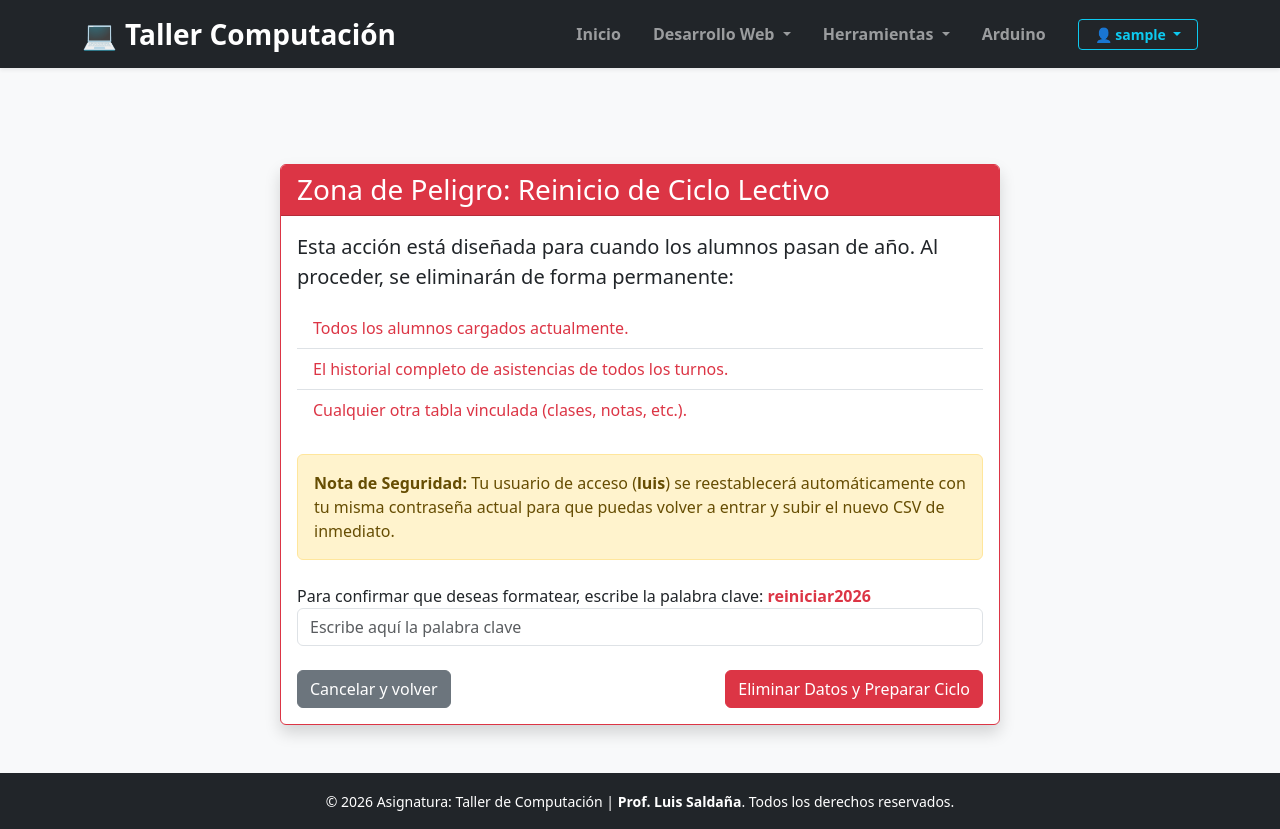
After one commit to profeluissaldana/MipaginaWebTaller, a Flask app: page /docente/reiniciar_ciclo in a window 1280 px wide. The commit adds this page. Run offline with Flask 3, Linux system fonts and the light colour scheme; the visitor is signed in with stand-in values (Sample User, id 1).

Commit message:
Modulo completo de reinicio de ciclo lectivo y solucion 404

```diff
--- a/app.py
+++ b/app.py
@@ -106,7 +106,7 @@ class Asistencia(db.Model):
             diferencia = self.hora_salida - self.hora_entrada
             minutos_totales = int(diferencia.total_seconds() / 60)
             horas = minutos_totales // 60
-            minutos = minutos_totales % 60
+            minutos = minutes_totales = minutos_totales % 60
             return f"{horas}h {minutos}m"
         return "En el taller"
 
@@ -604,19 +604,19 @@ def exportar_pdf():
     style_titulo = ParagraphStyle(name='TituloDoc', parent=styles['Heading1'], fontSize=16, leading=20, textColor=colors.HexColor("#1F4E78"), alignment=1, spaceAfter=15)
     style_sub = ParagraphStyle(name='SubDoc', parent=styles['Normal'], fontSize=10, leading=14, textColor=colors.HexColor("#555555"), alignment=1, spaceAfter=20)
     style_celda = ParagraphStyle(name='CeldaTabla', parent=styles['Normal'], fontSize=9, leading=11)
-    style_cab_tabla = ParagraphStyle(name='CabTabla', parent=styles['Normal'], fontSize=9, leading=11, fontName="Helvetica-Bold", textColor=colors.white)
+    style_cb_tabla = ParagraphStyle(name='CabTabla', parent=styles['Normal'], fontSize=9, leading=11, fontName="Helvetica-Bold", textColor=colors.white)
 
     story.append(Paragraph("<b>REGISTRO OFICIAL DE ASISTENCIAS</b>", style_titulo))
     story.append(Paragraph(f"Reporte emitido el: {datetime.now().strftime('%d/%m/%Y %H:%M')} | Taller de Computación", style_sub))
     story.append(Spacer(1, 10))
 
     tabla_datos = [[
-        Paragraph("Fecha", style_cab_tabla),
-        Paragraph("Trim.", style_cab_tabla),
-        Paragraph("Alumno", style_cab_tabla),
-        Paragraph("DNI", style_cab_tabla),
-        Paragraph("Est.", style_cab_tabla),
-        Paragraph("Observaciones", style_cab_tabla)
+        Paragraph("Fecha", style_cb_tabla),
+        Paragraph("Trim.", style_cb_tabla),
+        Paragraph("Alumno", style_cb_tabla),
+        Paragraph("DNI", style_cb_tabla),
+        Paragraph("Est.", style_cb_tabla),
+        Paragraph("Observaciones", style_cb_tabla)
     ]]
 
     mapa_estados = {'P': 'Presente', 'A': 'Ausente', 'T': 'Tarde', 'J': 'Justificado'}
@@ -756,15 +756,24 @@ def eliminar_alumno(id):
         flash(f'No se pudo eliminar al alumno: {str(e)}', 'danger')
 
     return redirect(url_for('ver_grupos', turno_id=turno_previo))
+
+
 # =========================================================================
-# RUTAS DE CONTENIDOS ESTÁTICOS INFORMATIVOS (AHORA PROTEGIDAS)
+# RUTA RAÍZ PRINCIPAL / INICIO (AGREGADA PARA EVITAR EL ERROR 404)
 # =========================================================================
-
 @app.route('/')
 def inicio():
     if not usuario_autenticado():
         return redirect(url_for('login'))
-    return render_template('inicio.html')
+
+    # Agregamos esto para que la pantalla de inicio pueda dibujar las comisiones
+    turnos = Turno.query.all()
+    return render_template('inicio.html', turnos=turnos)
+
+
+# =========================================================================
+# RUTAS DE CONTENIDOS ESTÁTICOS INFORMATIVOS (PROTEGIDAS)
+# =========================================================================
 
 @app.route('/Ofimatica')
 def ofimatica():
@@ -813,6 +822,75 @@ def servidorRender():
 
 
 # =========================================================================
+# PANEL DOCENTE: REINICIO DE CICLO LECTIVO (BORRADO SEGURO DESDE EL PANEL)
+# =========================================================================
+@app.route('/docente/reiniciar_ciclo', methods=['GET', 'POST'])
+def reiniciar_ciclo():
+    if not session.get('is_admin'):
+        flash('Acceso denegado. Solo el administrador puede realizar esta acción.', 'danger')
+        return redirect(url_for('login'))
+
+    if request.method == 'POST':
+        confirmacion = request.form.get('confirmacion', '').strip().lower()
+
+        if confirmacion == 'reiniciar2026':
+            try:
+                docente_actual = Alumno.query.filter_by(usuario='luis').first()
+
+                # Resguardo seguro de tus credenciales
+                if docente_actual:
+                    datos_luis = {
+                        'usuario': docente_actual.usuario,
+                        'contrasena': docente_actual.contrasena,
+                        'email': docente_actual.email,
+                        'dni': docente_actual.dni,
+                        'apellido': docente_actual.apellido,
+                        'nombre': docente_actual.nombre
+                    }
+                else:
+                    datos_luis = {
+                        'usuario': 'luis',
+                        'contrasena': 'admin2026', # Tu clave por defecto si no existe registro previo
+                        'email': 'luis.saldana@tecnica.edu.ar',
+                        'dni': '12345678',
+                        'apellido': 'Saldaña',
+                        'nombre': 'Luis'
+                    }
+
+                # Vaciado completo de tablas
+                db.drop_all()
+                db.create_all()
+
+                # Recreación automatizada de los 6 turnos oficiales de la institución
+                inicializar_turnos_oficiales()
+
+                # Reestablecemos tu usuario de forma inmediata
+                admin_luis = Alumno(
+                    usuario=datos_luis['usuario'],
+                    contrasena=datos_luis['contrasena'],
+                    email=datos_luis['email'],
+                    dni=datos_luis['dni'],
+                    apellido=datos_luis['apellido'],
+                    nombre=datos_luis['nombre'],
+                    taller='Taller de Computación',
+                    turno_id=1
+                )
+                db.session.add(admin_luis)
+                db.session.commit()
+
+                flash('¡El sistema se ha reiniciado con éxito! Estructura limpia y cuenta de docente preservada.', 'success')
+                return redirect(url_for('inicio'))
+
+            except Exception as e:
+                db.session.rollback()
+                flash(f'Ocurrió un error al reiniciar el sistema: {str(e)}', 'danger')
+        else:
+            flash('La palabra de confirmación es incorrecta. No se realizaron cambios.', 'danger')
+
+    return render_template('reiniciar_ciclo.html')
+
+
+# =========================================================================
 # VISTA DEL RENDIMIENTO DEL ALUMNO (PANEL INDIVIDUAL)
 # =========================================================================
 @app.route('/alumno/<int:id>/rendimiento')
@@ -828,9 +906,7 @@ def rendimiento_alumno(id):
 # CONFIGURACIÓN E INICIALIZACIÓN DE DATASET (INTEGRACIÓN 6 TURNOS)
 # =========================================================================
 def inicializar_turnos_oficiales():
-    """Chequea, limpia esquemas viejos y monta los 6 turnos de la E.E.T.P. N° 614"""
-
-    # Mapeo exacto solicitado para la segmentación del taller (Horarios actualizados)
+    """Chequea y monta los 6 turnos oficiales de la E.E.T.P. N° 614"""
     turnos_objetivo = [
         {"id": 1, "nombre": "Mañana - Grupo A (Lun/Mie)", "horario": "7:30 - 11:10", "dias": "Lunes y Miércoles"},
         {"id": 2, "nombre": "Mañana - Grupo B (Mar/Vie)", "horario": "7:30 - 11:10", "dias": "Martes y Viernes"},
@@ -851,7 +927,6 @@ def inicializar_turnos_oficiales():
             )
             db.session.add(nuevo_turno)
         else:
-            # Si ya existe el ID, actualizamos sus parámetros para asegurar consistencia horaria
             turno_existente.nombre_grupo = t_obj["nombre"]
             turno_existente.turno_horario = t_obj["horario"]
             turno_existente.dias_cursada = t_obj["dias"]
--- a/templates/base.html
+++ b/templates/base.html
@@ -147,6 +147,7 @@
                                     <li><a class="dropdown-item small text-warning fw-bold" href="{{ url_for('tomar_asistencia') }}">🔧 Tomar Asistencia</a></li>
                                     <li><a class="dropdown-item small text-info fw-bold" href="{{ url_for('cargar_alumno') }}">👤 Registrar Alumno</a></li>
                                     <li><a class="dropdown-item small text-success fw-bold" href="{{ url_for('panel_reportes') }}">📊 Exportar Reportes</a></li>
+                                    <li><a class="dropdown-item small text-danger fw-bold" href="{{ url_for('reiniciar_ciclo') }}">🔄 Reiniciar Ciclo Lectivo</a></li>
                                     <li><hr class="dropdown-divider border-secondary"></li>
                                 {% endif %}
 
--- a/templates/inicio.html
+++ b/templates/inicio.html
@@ -27,6 +27,9 @@
             </a>
             <a href="{{ url_for('historial_asistencias') }}" class="btn btn-secondary fw-bold px-4 shadow-sm">
                 🔍 Consultar Historial
+            </a>
+            <a href="{{ url_for('reiniciar_ciclo') }}" class="btn btn-danger fw-bold px-4 shadow-sm ms-auto">
+                🔄 Reiniciar Ciclo Lectivo
             </a>
         </div>
     </div>
--- /dev/null
+++ b/templates/reiniciar_ciclo.html
@@ -0,0 +1,40 @@
+{% extends "base.html" %}
+{% block content %}
+<div class="container mt-5">
+    <div class="row justify-content-center">
+        <div class="col-md-8">
+            <div class="card border-danger shadow">
+                <div class="card-header bg-danger text-white">
+                    <h3 class="card-title mb-0"><i class="fas fa-exclamation-triangle"></i> Zona de Peligro: Reinicio de Ciclo Lectivo</h3>
+                </div>
+                <div class="card-body">
+                    <p class="lead text-justify">
+                        Esta acción está diseñada para cuando los alumnos pasan de año. Al proceder, se <strong>eliminarán de forma permanente</strong>:
+                    </p>
+                    <ul class="list-group list-group-flush mb-4">
+                        <li class="list-group-item text-danger"><i class="fas fa-times"></i> Todos los alumnos cargados actualmente.</li>
+                        <li class="list-group-item text-danger"><i class="fas fa-times"></i> El historial completo de asistencias de todos los turnos.</li>
+                        <li class="list-group-item text-danger"><i class="fas fa-times"></i> Cualquier otra tabla vinculada (clases, notas, etc.).</li>
+                    </ul>
+                    <div class="alert alert-warning" role="alert">
+                        <i class="fas fa-info-circle"></i> <strong>Nota de Seguridad:</strong> Tu usuario de acceso (<strong>luis</strong>) se reestablecerá automáticamente con tu misma contraseña actual para que puedas volver a entrar y subir el nuevo CSV de inmediato.
+                    </div>
+
+                    <form method="POST" class="mt-4">
+                        <div class="form-group">
+                            <label for="confirmacion">Para confirmar que deseas formatear, escribe la palabra clave: <strong class="text-danger">reiniciar2026</strong></label>
+                            <input type="text" class="form-control" id="confirmacion" name="confirmacion" placeholder="Escribe aquí la palabra clave" required autocomplete="off">
+                        </div>
+                        <div class="d-flex justify-content-between mt-4">
+                            <a href="{{ url_for('inicio') }}" class="btn btn-secondary">Cancelar y volver</a>
+                            <button type="submit" class="btn btn-danger" onclick="return confirm('¿Estás absolutamente seguro de que deseas eliminar todos los datos del taller? Esta acción no se puede deshacer.');">
+                                <i class="fas fa-trash-alt"></i> Eliminar Datos y Preparar Ciclo
+                            </button>
+                        </div>
+                    </form>
+                </div>
+            </div>
+        </div>
+    </div>
+</div>
+{% endblock %}
```
